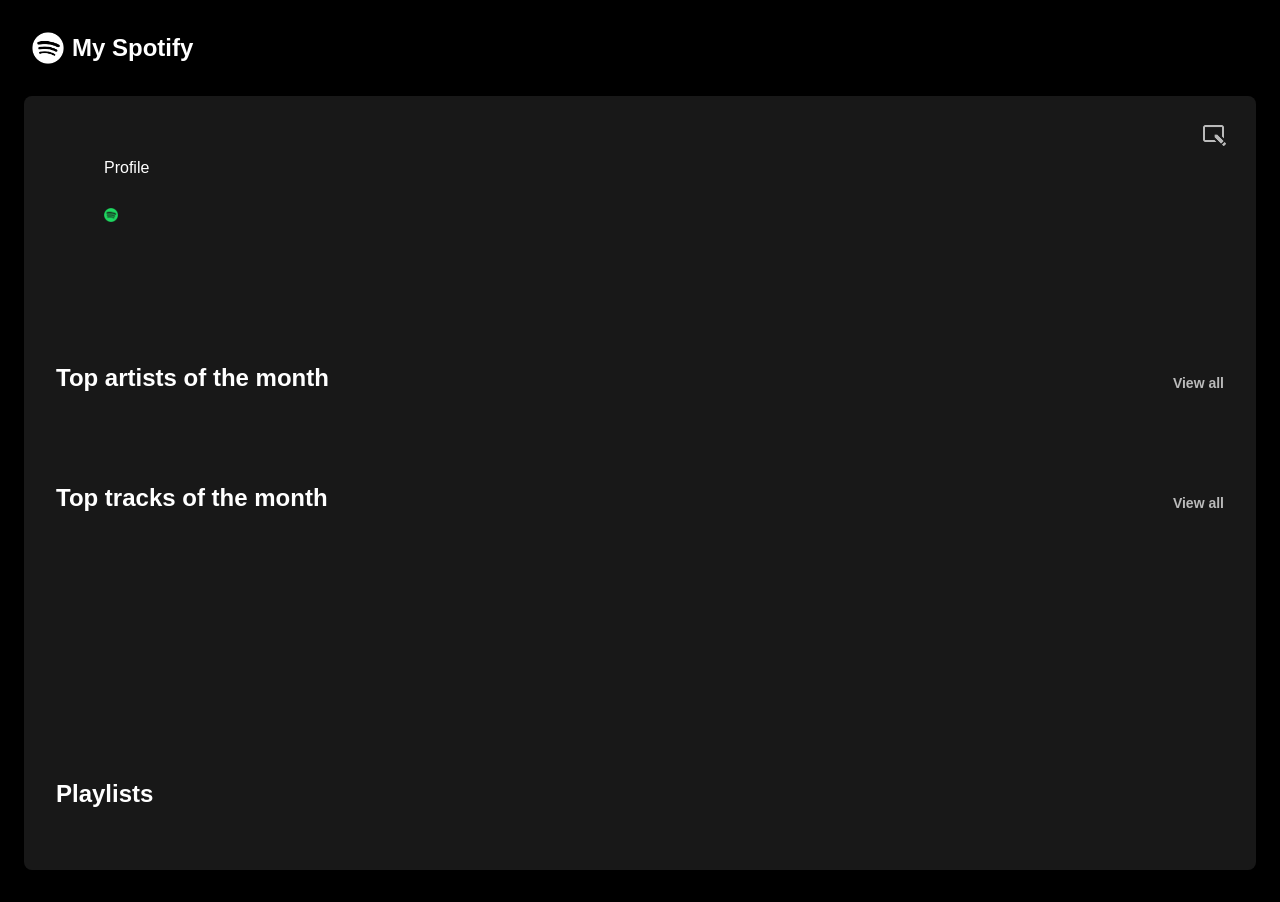
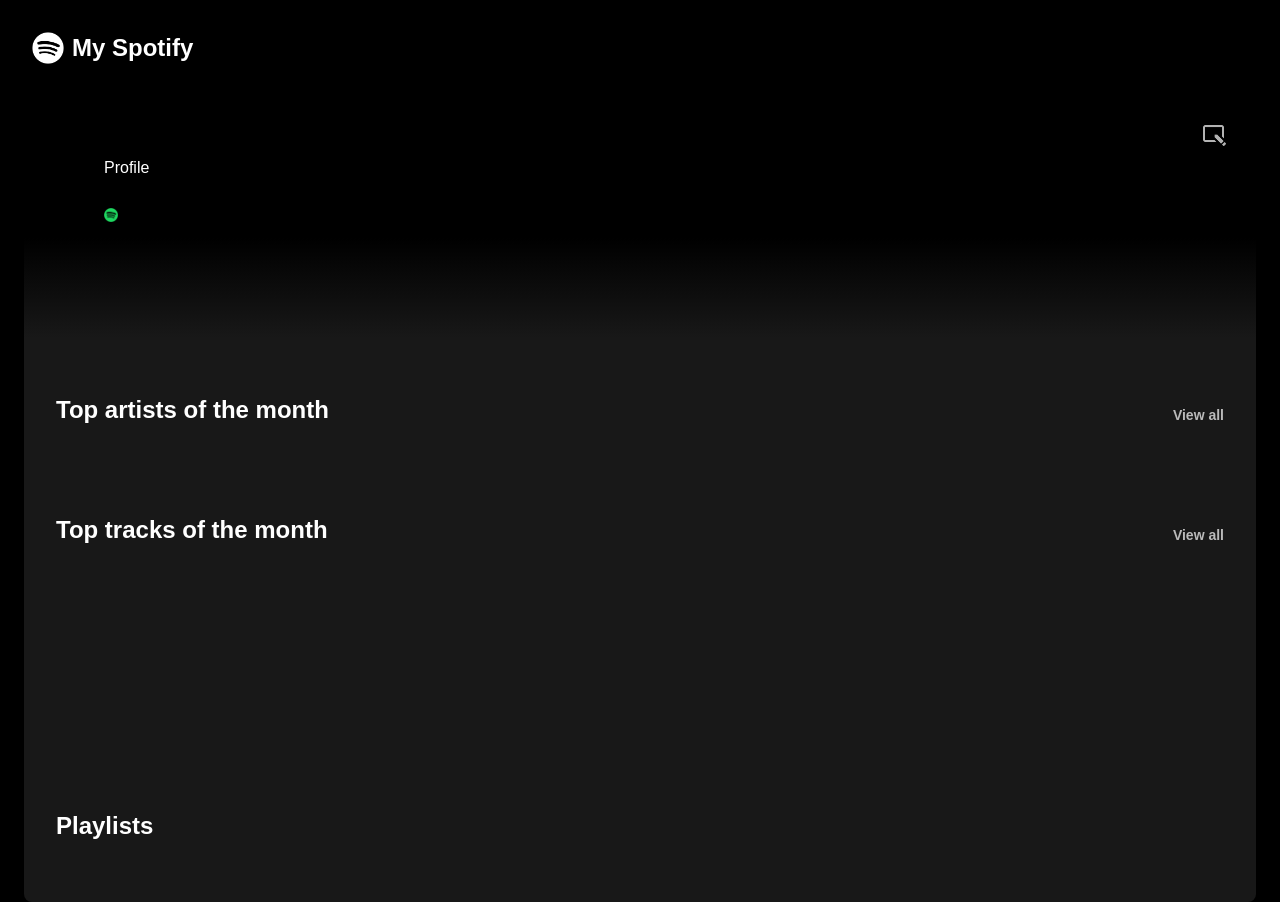
Before and after one commit to WilliamBanas/my-spotify, a website: page spotify-profile/index.html in a window 1280 px wide. Before the commit the page ends 870 px from the top, so only its background shows below. Drawn offline with Linux system fonts and the light colour scheme; a web font is replaced by a local one.

Commit message:
style: added linear gradient to profile background

```diff
--- a/spotify-profile/index.html
+++ b/spotify-profile/index.html
@@ -51,6 +51,7 @@
 						</div>
 					</div>
 				</header>
+				<div class="content__wrapper">
 					<div class="content__main">
 						<div class="artists">
 							<div class="artists__title">
@@ -75,6 +76,7 @@
 							<ul id="playlists__list"></ul>
 						</div>
 					</div>
+				</div>
 			</section>
 		</div>
 	</body>
--- a/spotify-profile/src/css/index.css
+++ b/spotify-profile/src/css/index.css
@@ -41,7 +41,6 @@
 }
 
 .content {
-	background-color: var(--secondary-background);
 	border-radius: 8px;
 	overflow: hidden;
 	display: flex;
@@ -64,7 +63,7 @@
 #background {
 	position: absolute;
 	width: 100%;
-  height: 120%;
+	height: 200%;
 	top: 0;
 	left: 0;
 	z-index: -1;
@@ -91,7 +90,7 @@
 	opacity: 0.7;
 }
 
-#edit__logo {
+#edit__logo  {
 	opacity: 1;
 }
 
@@ -159,7 +158,6 @@
 	flex-direction: column;
 	justify-content: flex-end;
 	padding: 0 var(--spacing-xl);
-
 }
 
 .userInfos__details > h1 {
@@ -190,11 +188,22 @@
 	color: var(--text-subdued);
 }
 
-.content__main {
+.content__wrapper {
 	width: 100%;
 	padding: var(--spacing-3xl) var(--spacing-xl) var(--spacing-xl)
 		var(--spacing-xl);
 	box-sizing: border-box;
+	background: linear-gradient(
+		to bottom,
+		transparent 0%,
+		var(--secondary-background) 15%
+	);
+	z-index: 10;
+}
+
+.content__main {
+	width: 100%;
+  margin-top: var(--spacing-xl);
 }
 
 .artists__title,
```
Lines whose indentation alone changed are shown as unchanged.
